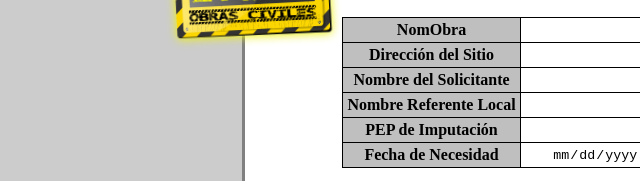
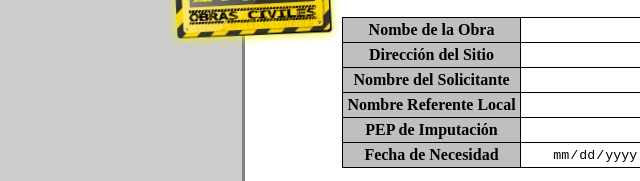
Before and after one commit to Diegoagodoy/Prueba, a plain HTML site: page index.html in a window 1280 px wide. Shown: the part 208-389 px from the top of the page, 14-654 px from the left. Drawn offline with Linux system fonts and the light colour scheme.

Commit message:
Update index.html

```diff
--- a/index.html
+++ b/index.html
@@ -42,7 +42,7 @@
              <section class="inicio" id="inicio">
                  <table>
                      <tr id="grupo__nombreObra">
-                         <th class="filaNombreObra"><a href="#" name="popupNomObra" class="btn-cerrar-popup" >NomObra</a></th>
+                         <th class="filaNombreObra"><a href="#" name="popupNomObra" class="btn-cerrar-popup" >Nombe de la Obra</a></th>
                          <td class="nombre_obra" colspan="6"><input id="inputNombreObra" class="inpname" type="text" name="nombreObra" maxlength="52"></td>
                          <td class="formulario__input-error" ><i class="fa"></i></td>
                      </tr>
```
